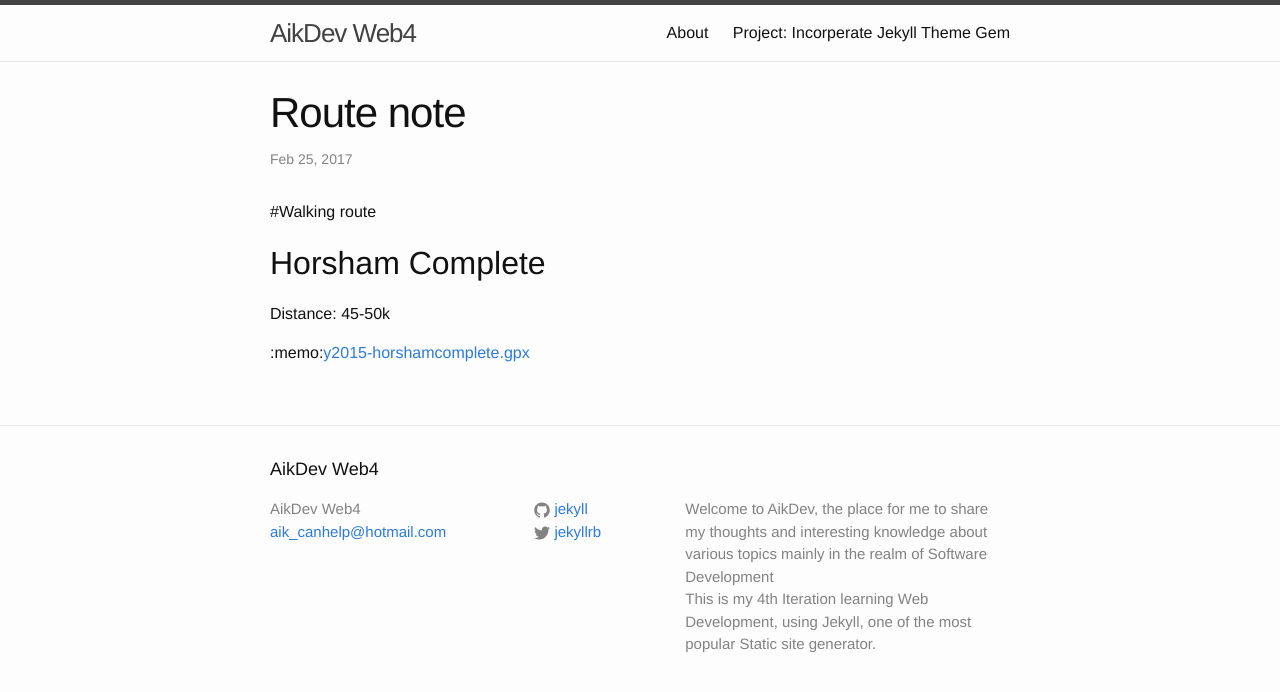
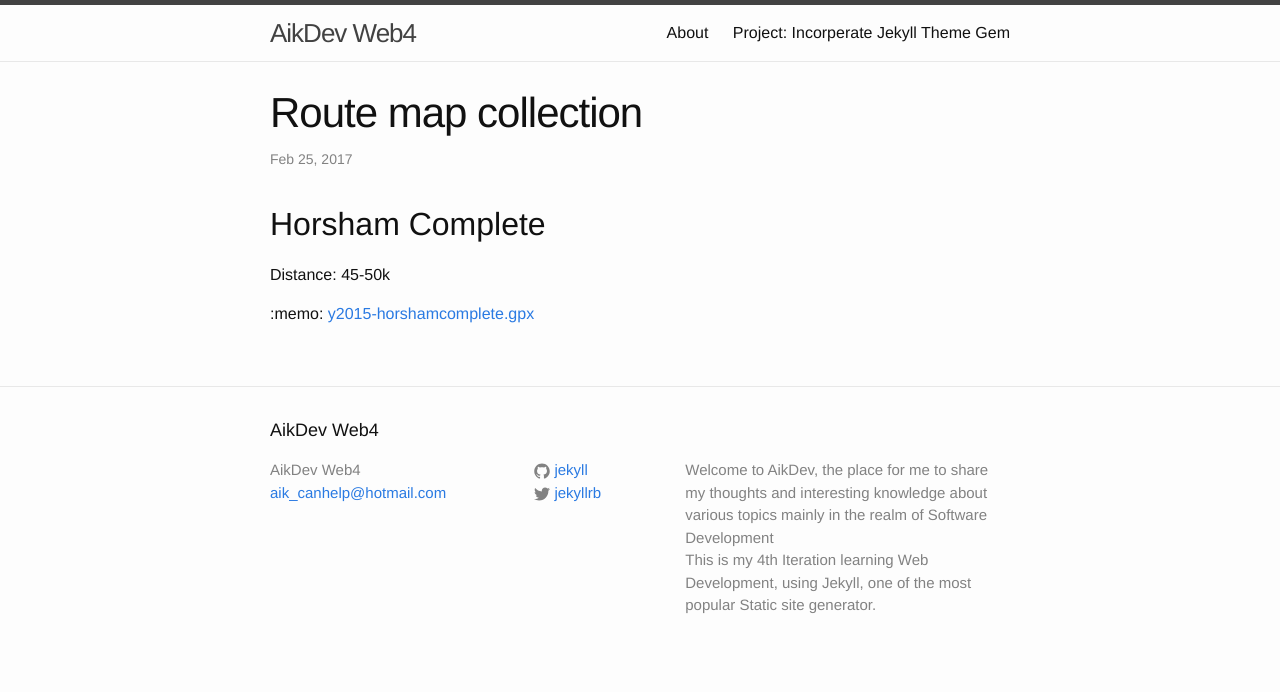
Before and after one commit to aik6980/aik6980.github.io, a Jekyll site: the page built from _posts/2017-02-25-route-map.md, in a window 1280 px wide. Shown: the top 692 px of the page. Built offline with Jekyll 4.4.1, drawn with Linux system fonts in a browser that asks for light colours.

Commit message:
update post

```diff
--- a/_posts/2017-02-25-route-map.md
+++ b/_posts/2017-02-25-route-map.md
@@ -1,11 +1,10 @@
 ---
 layout: post
-title: "Route note"
+title: "Route map collection"
 categories: life
 tags:
 ---
-#Walking route
 ## Horsham Complete
 Distance: 45-50k
 
-:memo:[y2015-horshamcomplete.gpx](/data/y2015-horshamcomplete.gpx)
+:memo: [y2015-horshamcomplete.gpx](/data/y2015-horshamcomplete.gpx)
```
